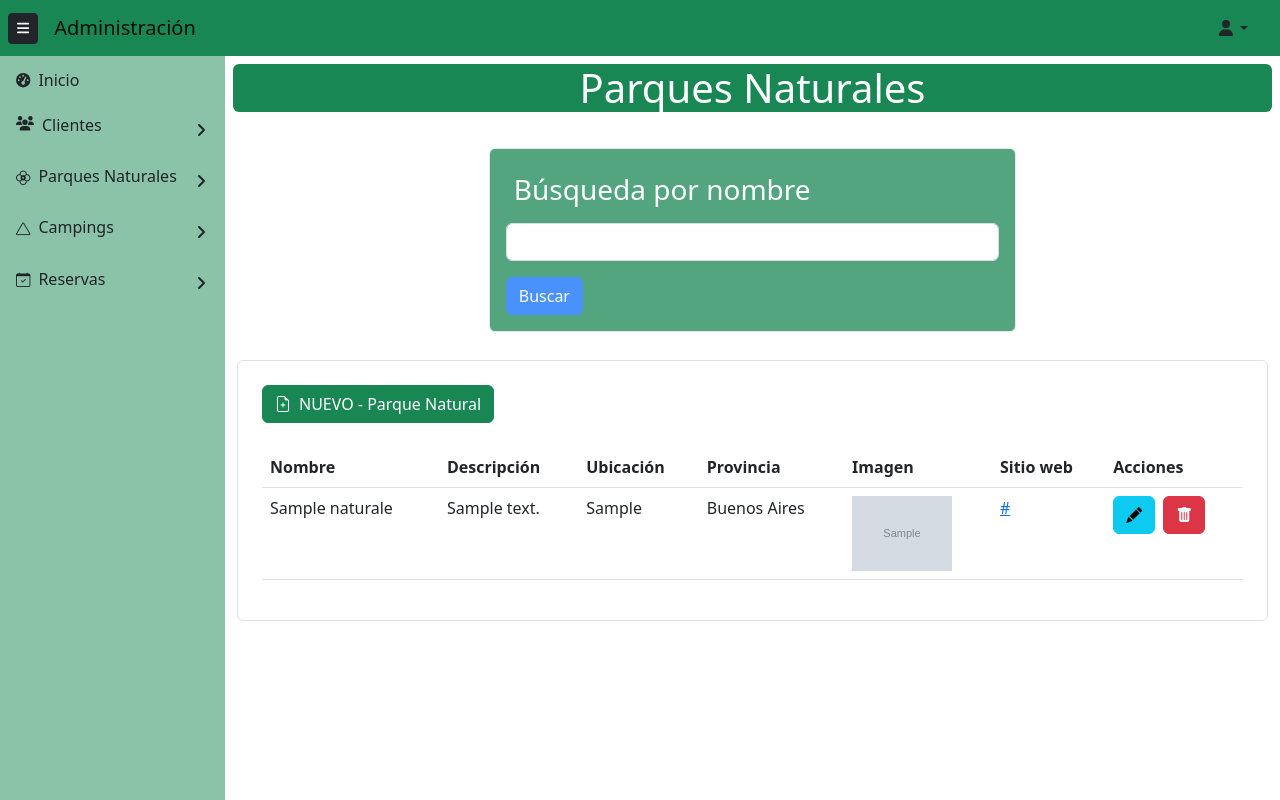
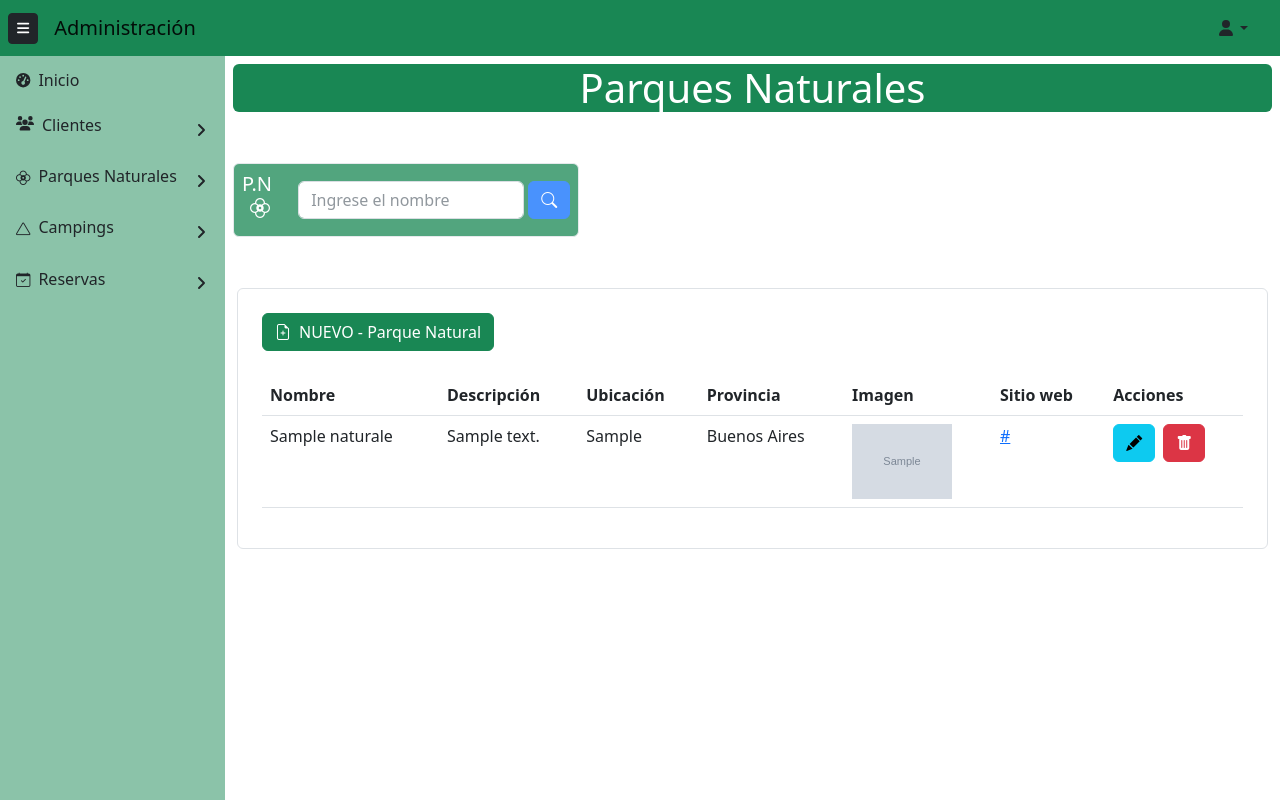
Before and after one commit to melina8444/tesis, a Django app: page /administracion/naturalparks/ in a window 1280 px wide. Run offline with Django 3.2, Linux system fonts and the light colour scheme; tables that the repository leaves empty hold one stand-in row (values such as "Sample post"); grey boxes marked "Sample" are stand-in pictures; some libraries are stand-ins or nearby versions.

Commit message:
mejoras en administracion validacion a form filtro

```diff
--- a/G5_C23319/administracion/forms.py
+++ b/G5_C23319/administracion/forms.py
@@ -4,8 +4,14 @@ from .models import NaturalPark, Category, Campsite, Availability, Reservation,
 Province = NaturalPark.Province
 
 class NaturalParkFilterForm(forms.Form):
-    name = forms.CharField(label='', required=False, widget=forms.TextInput(attrs={'class': 'form-control'}))
+    name = forms.CharField(label='', required=False, widget=forms.TextInput(attrs={'class': 'form-control', 'placeholder': 'Ingrese el nombre'}))
 
+    def clean_name(self):
+        name = self.cleaned_data.get('name')
+        if name:
+            if not NaturalPark.objects.filter(name=name).exists():
+                raise forms.ValidationError("Nombre Inexistente")
+        return name
 class NaturalParkForm(forms.ModelForm):
     province = forms.ChoiceField(choices=Province.choices, widget=forms.Select(attrs={'class': 'form-control'}))
 
@@ -49,6 +55,15 @@ class CategoryForm(forms.ModelForm):
             'price': 'Precio',
         }
 
+class CampsiteFilterForm(forms.Form):
+    name = forms.CharField(max_length=255, required=False)
+
+    def clean_name(self):
+        name = self.cleaned_data.get('name')
+        if name:
+            if not Campsite.objects.filter(name=name).exists():
+                raise forms.ValidationError("No se encontraron campamentos con ese nombre.")
+        return name
 class CampsiteForm(forms.ModelForm):
     class Meta:
         model = Campsite
--- a/G5_C23319/templates/administracion/parques_naturales/naturalpark_list.html
+++ b/G5_C23319/templates/administracion/parques_naturales/naturalpark_list.html
@@ -3,18 +3,24 @@
   <h1>{% block title%} Parques Naturales {% endblock%}</h1>
 </div>
 
-  <div
-    class="d-flex justify-content-center align-items-center"
-    style="height: 30vh"
-  >
-    <div class="col-md-6">
-      <div class="border rounded p-3 bg-success" style="opacity: 0.75">
-        <h3 class="text-white rounded p-2">Búsqueda por nombre</h3>
-        <form method="GET">
-          {{ filter_form.as_p }}
-          <button type="submit" class="btn btn-primary">Buscar</button>
-        </form>
+<div class="d-flex justify-content-start align-items-center m-2" style="height: 20vh">
+    <div class="col-md-4 d-flex">
+      <div class="border p-2 rounded bg-success d-flex align-items-center" style="opacity: 0.75">
+        <h5 class="text-white rounded me-1">P.N<i class="bi bi-flower2 ms-2"></i></h5>
+        <form method="GET" class="d-flex">
+          {% csrf_token %}
+          <div class="d-flex">
+              {{ filter_form.name.label_tag }}
+              {{ filter_form.name }}
+          </div>
+          <div><button type="submit" class="btn btn-primary ms-1"><i class="bi bi-search"></i></button></div>
+      </form>
       </div>
+    </div>
+    <div class="col-md-2 p-2 justify-content-center align-items-center">
+      {% if filter_form.name.errors %}
+          <p class="text-danger fw-bold">{{ filter_form.name.errors|join:" " }}</p>
+      {% endif %}
     </div>
   </div>
 
```
